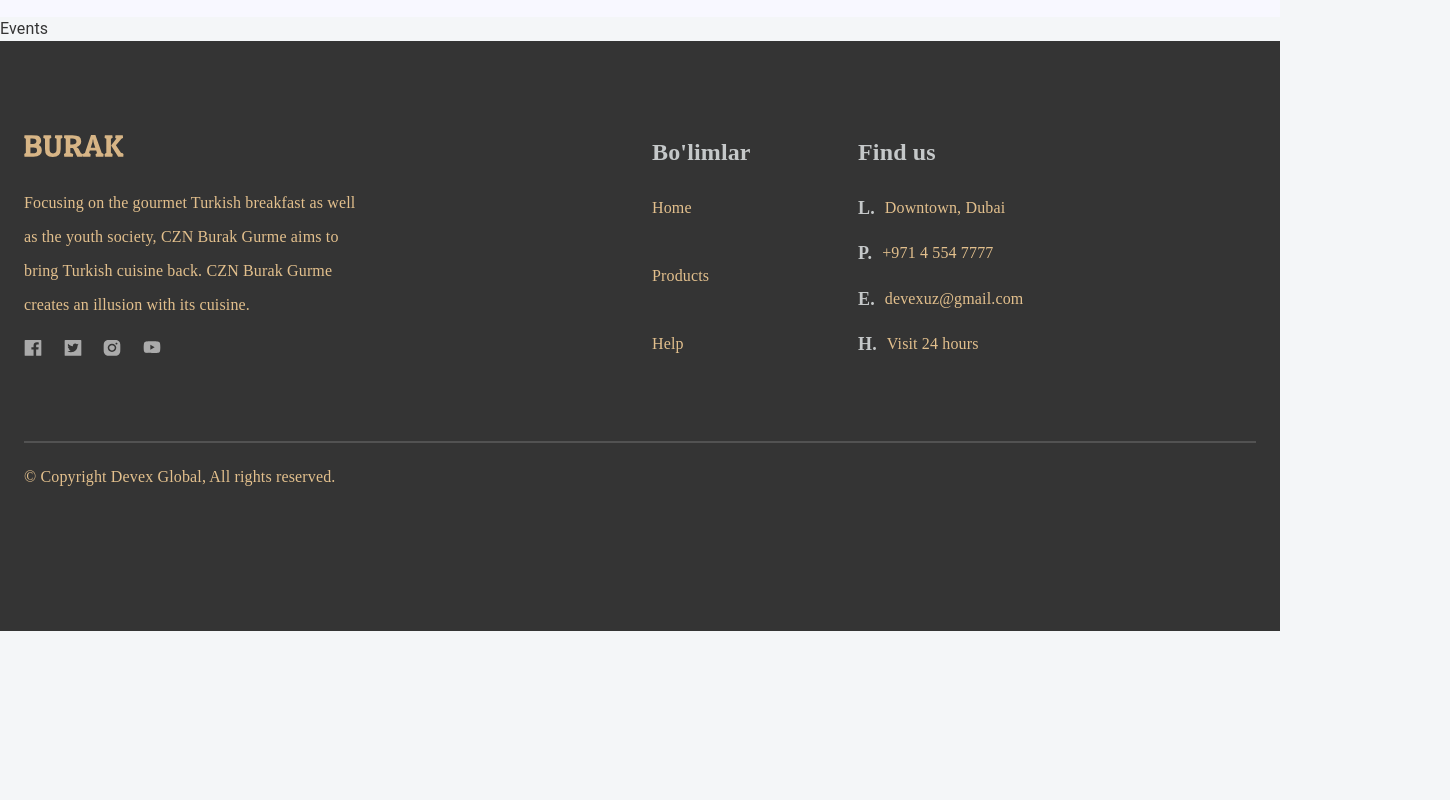
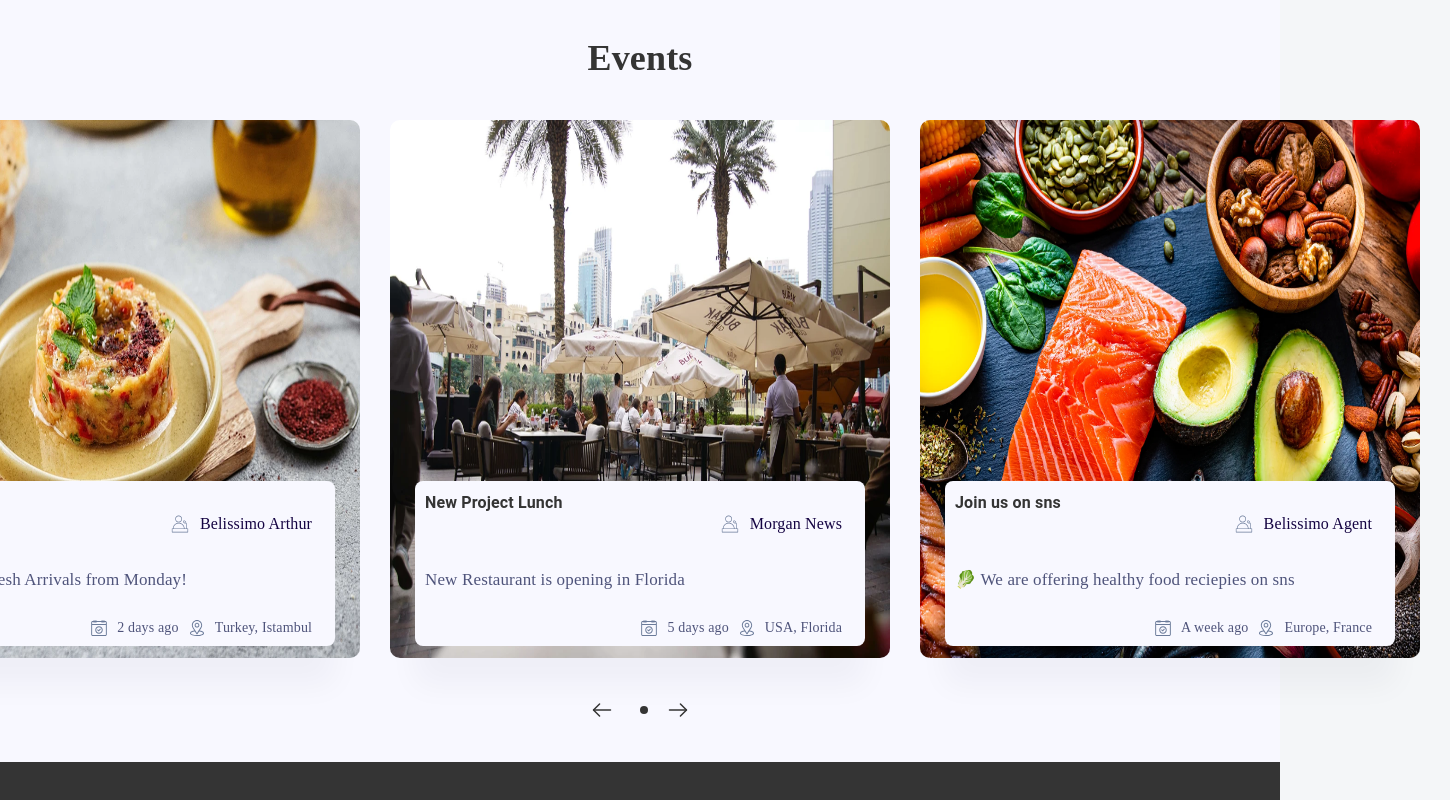
Before and after one commit to Tokhirjonov15/burak-react, a React (Create React App) app: page / in a window 1280 px wide. Shown: the part 3420-4220 px from the top of the page, 1450 px wide, since content can reach past the window. Before the commit the page ends 4051 px from the top, so only its background shows below. Built offline with nearby package versions, Linux system fonts and the light colour scheme.

Commit message:
feat: develop events sectional components

```diff
--- a/package.json
+++ b/package.json
@@ -18,6 +18,7 @@
     "react-router-dom": "^5.1.9",
     "react-scripts": "5.0.0",
     "styled-components": "^5.3.5",
+    "swiper": "^8.3.1",
     "typescript": "^5.9.3",
     "web-vitals": "^2.1.4"
   },
--- a/src/app/screens/homePage/Events.tsx
+++ b/src/app/screens/homePage/Events.tsx
@@ -1,5 +1,85 @@
-import React from "react";
+import { Box, Stack } from "@mui/material";
+import { Swiper, SwiperSlide } from "swiper/react";
+import SwiperCore, { Autoplay, Navigation, Pagination } from "swiper";
+import { plans } from "../../../lib/data/plans";
 
-export default function Events () {
-    return <div> Events </div>
+SwiperCore.use([Autoplay, Navigation, Pagination]);
+
+export default function Events() {
+  return (
+    <div className={"events-frame"}>
+      <Stack className={"events-main"}>
+        <Box className={"events-text"}>
+          <span className={"category-title"}>Events</span>
+        </Box>
+
+        <Swiper
+          className={"events-info swiper-wrapper"}
+          slidesPerView={"auto"}
+          centeredSlides={true}
+          spaceBetween={30}
+          navigation={{
+            nextEl: ".swiper-button-next",
+            prevEl: ".swiper-button-prev",
+          }}
+          pagination={{
+            el: ".swiper-pagination",
+            clickable: true,
+          }}
+          autoplay={{
+            delay: 2000,
+            disableOnInteraction: true,
+          }}
+        >
+          {plans.map((value, number) => {
+            return (
+              <SwiperSlide key={number} className={"events-info-frame"}>
+                <div className={"events-img"}>
+                  <img src={value.img} className={"events-img"} />
+                </div>
+                <Box className={"events-desc"}>
+                  <Box className={"events-bott"}>
+                    <Box className={"bott-left"}>
+                      <div className={"event-title-speaker"}>
+                        <strong>{value.title}</strong>
+                        <div className={"event-organizator"}>
+                          <img src={"/icons/speaker.svg"} />
+                          <p className={"spec-text-author"}>{value.author}</p>
+                        </div>
+                      </div>
+
+                      <p className={"text-desc"}> {value.desc} </p>
+
+                      <div className={"bott-info"}>
+                        <div className={"bott-info-main"}>
+                          <img src={"/icons/calendar.svg"} />
+                          {value.date}
+                        </div>
+                        <div className={"bott-info-main"}>
+                          <img src={"/icons/location.svg"} />
+                          {value.location}
+                        </div>
+                      </div>
+                    </Box>
+                  </Box>
+                </Box>
+              </SwiperSlide>
+            );
+          })}
+        </Swiper>
+        <Box className={"prev-next-frame"}>
+          <img
+            src={"/icons/arrow-right.svg"}
+            className={"swiper-button-prev"}
+          />
+          <div className={"dot-frame-pagination swiper-pagination"}></div>
+          <img
+            src={"/icons/arrow-right.svg"}
+            className={"swiper-button-next"}
+            style={{ transform: "rotate(-180deg)" }}
+          />
+        </Box>
+      </Stack>
+    </div>
+  );
 }
--- a/src/css/home.css
+++ b/src/css/home.css
@@ -319,3 +319,191 @@
     line-height: 34px;
     color: #e3c08d;
 }
+
+/** EVENTS **/
+
+.homepage .events-frame {
+  width: 100%;
+  height: 745px;
+  background: #f8f8ff;
+  display: flex;
+}
+
+.homepage .events-frame .category-title {
+  font-family: "Dancing Script";
+  font-style: normal;
+  font-weight: 700;
+  font-size: 36px;
+  line-height: 43px;
+  padding-top: 20px;
+}
+
+.homepage .events-frame .events-main {
+  position: relative;
+  width: 100%;
+  display: flex;
+  flex-direction: column;
+  justify-content: center;
+  align-items: center;
+}
+
+.homepage .events-frame .events-main .events-text {
+  width: auto;
+  height: 70px;
+  margin-bottom: 40px;
+  display: flex;
+  flex-direction: column;
+  align-items: center;
+  justify-content: center;
+}
+
+.homepage .events-frame .events-main .prev-next-frame {
+  position: relative;
+  display: flex;
+  justify-content: center;
+  align-items: center;
+  width: 250px;
+  margin: 40px 0 40px 0;
+  height: 25px;
+}
+
+.homepage .events-frame .dot-frame-pagination {
+  position: relative;
+  width: auto;
+  display: flex;
+}
+
+.homepage .events-frame .events-main .events-info {
+  width: 100%;
+  height: 100%;
+  display: flex;
+  flex-direction: row;
+  justify-content: space-between;
+}
+
+.homepage .events-frame .events-info .events-info-frame {
+  position: relative;
+  width: 500px;
+  height: 100%;
+  display: flex;
+  flex-direction: column;
+  align-items: center;
+}
+
+.homepage .events-frame .events-img {
+  width: 100%;
+  height: 100%;
+  display: flex;
+  border-radius: 10px;
+  background-size: cover;
+}
+
+.homepage .events-frame .events-desc {
+  position: absolute;
+  margin-bottom: 7px;
+  padding: 10px;
+  display: flex;
+  width: 90%;
+  height: auto;
+  bottom: 5px;
+  background: #f8f8ff;
+  box-shadow: 0px 40px 30px rgba(25, 25, 46, 0.04);
+  border-radius: 8px;
+}
+
+.homepage .events-frame .events-desc .events-bott {
+  width: 97%;
+  height: auto;
+  display: flex;
+  flex-direction: row;
+  justify-content: space-between;
+  align-items: center;
+}
+
+.homepage .events-frame .events-desc .events-bott .bott-left {
+  width: 100%;
+  height: 100%;
+  display: flex;
+  flex-direction: column;
+}
+
+.homepage .events-frame .bott-left .event-title-speaker {
+  display: flex;
+  flex-direction: row;
+  justify-content: space-between;
+}
+
+.homepage .events-frame .event-title-speaker .event-organizator {
+  display: flex;
+  align-items: center;
+}
+
+.homepage .events-frame .event-title-speaker .event-organizator img {
+  width: 20px;
+  margin-right: 10px;
+}
+
+.homepage .events-frame .event-organizator .spec-text-author {
+  font-family: "GT Walsheim Pro";
+  font-style: normal;
+  line-height: 34px;
+  color: #140342;
+}
+
+.homepage .events-frame .bott-left .text-desc {
+  margin-top: 10px;
+  font-family: "GT Walsheim Pro";
+  font-style: normal;
+  font-weight: 400;
+  font-size: 17px;
+  line-height: 26px;
+  color: #4f547b;
+}
+
+.homepage .events-frame .bott-left .bott-info {
+  margin-top: 10px;
+  display: flex;
+  justify-content: flex-end;
+  flex-direction: row;
+  width: 100%;
+  height: 16px;
+}
+
+.homepage .events-frame .bott-info .bott-info-main {
+  margin-left: 10px;
+  display: flex;
+  justify-content: space-between;
+  flex-direction: row;
+  width: auto;
+  height: 100%;
+  font-family: "GT Walsheim Pro";
+  font-style: normal;
+  font-weight: 400;
+  font-size: 14px;
+  line-height: 16px;
+  color: #4f547b;
+}
+
+.homepage .events-frame .bott-info .bott-info-main img {
+  margin-right: 10px;
+}
+
+.homepage .events-frame .swiper-wrapper {
+  display: flex;
+  flex-direction: row;
+}
+
+.homepage .events-frame .swiper-pagination-bullet {
+  margin-right: 5px;
+  width: 8px;
+  height: 8px;
+  text-align: center;
+  opacity: 1;
+  background: #f8f8ff;
+  border-radius: 50%;
+}
+
+.homepage .events-frame .swiper-pagination-bullet-active {
+  background: #343434;
+  border-radius: 50%;
+}
--- /dev/null
+++ b/src/lib/data/plans.ts
@@ -0,0 +1,34 @@
+export const plans = [
+	{
+		title: 'Hot Discount Days',
+		desc: 'Each Friday we deliver highest discounts',
+		author: 'Chef Deming',
+		date: '30 min ago',
+		location: 'Turkey, Istambul',
+		img: '/img/discount.webp',
+	},
+	{
+		title: 'Coming Soon',
+		desc: 'Be ready for fresh Arrivals from Monday!',
+		author: 'Belissimo Arthur',
+		date: '2 days ago',
+		location: 'Turkey, Istambul',
+		img: '/img/fresh.webp',
+	},
+	{
+		title: 'New Project Lunch',
+		desc: 'New Restaurant is opening in Florida',
+		author: 'Morgan News',
+		date: '5 days ago',
+		location: 'USA, Florida',
+		img: '/img/coming.webp',
+	},
+	{
+		title: 'Join us on sns',
+		desc: '🥬 We are offering healthy food reciepies on sns',
+		author: 'Belissimo Agent',
+		date: 'A week ago',
+		location: 'Europe, France',
+		img: '/img/food-city.webp',
+	},
+];
--- /dev/null
+++ b/src/lib/data/terms.ts
@@ -0,0 +1,6 @@
+export const terms = [
+	'Making orders from the site is complete, live register to use communications you must pass.',
+	'This is why you cannot cancel your orders once you have paid for them check before making payments.',
+	'It is not possible to write and distribute personal ads without the permission of the admin.',
+	'All your actions are under the control of our restaurant administration, so please follow the general rules.',
+];
```
Also changed, not shown: src/lib/data/faq.ts (added, +26 -0 lines), 1 other file (tests, documents, lock files or other folders).
